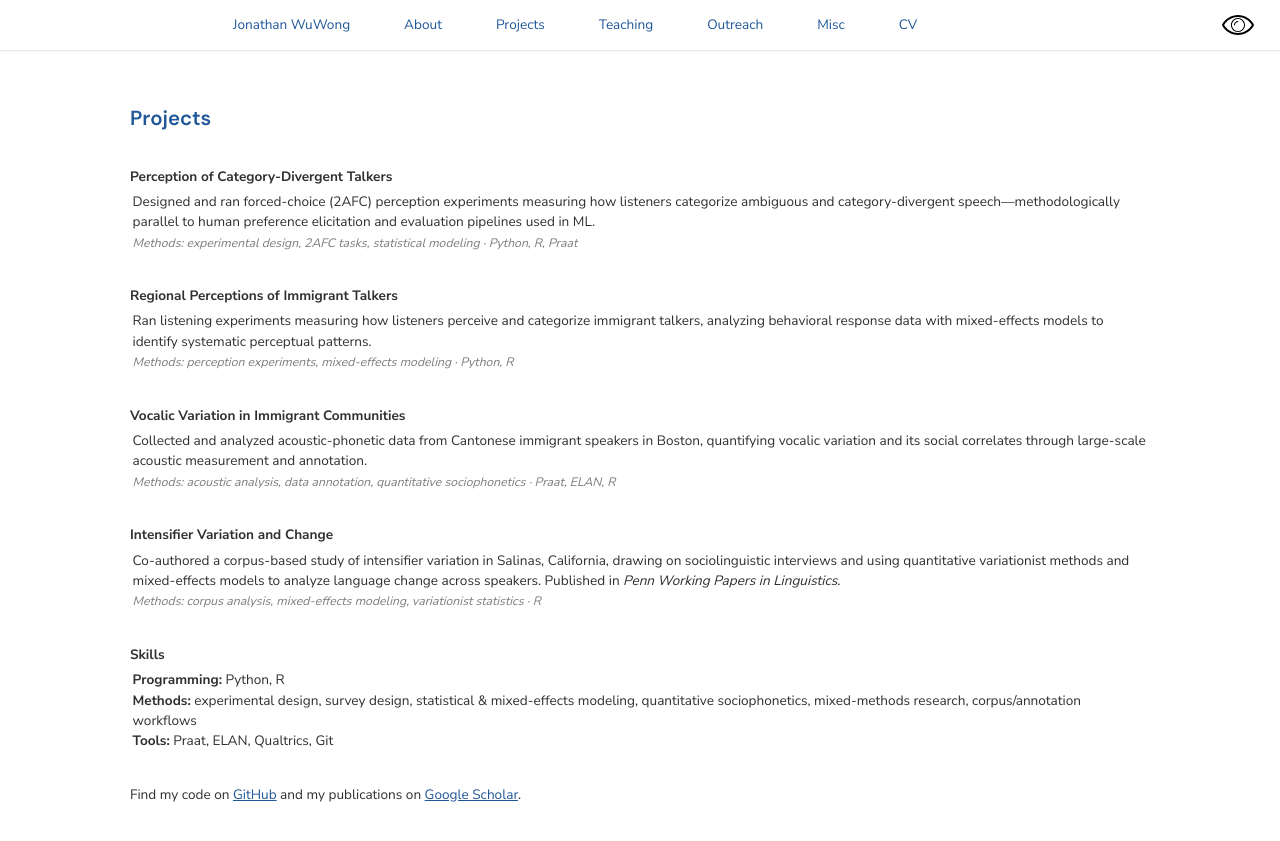
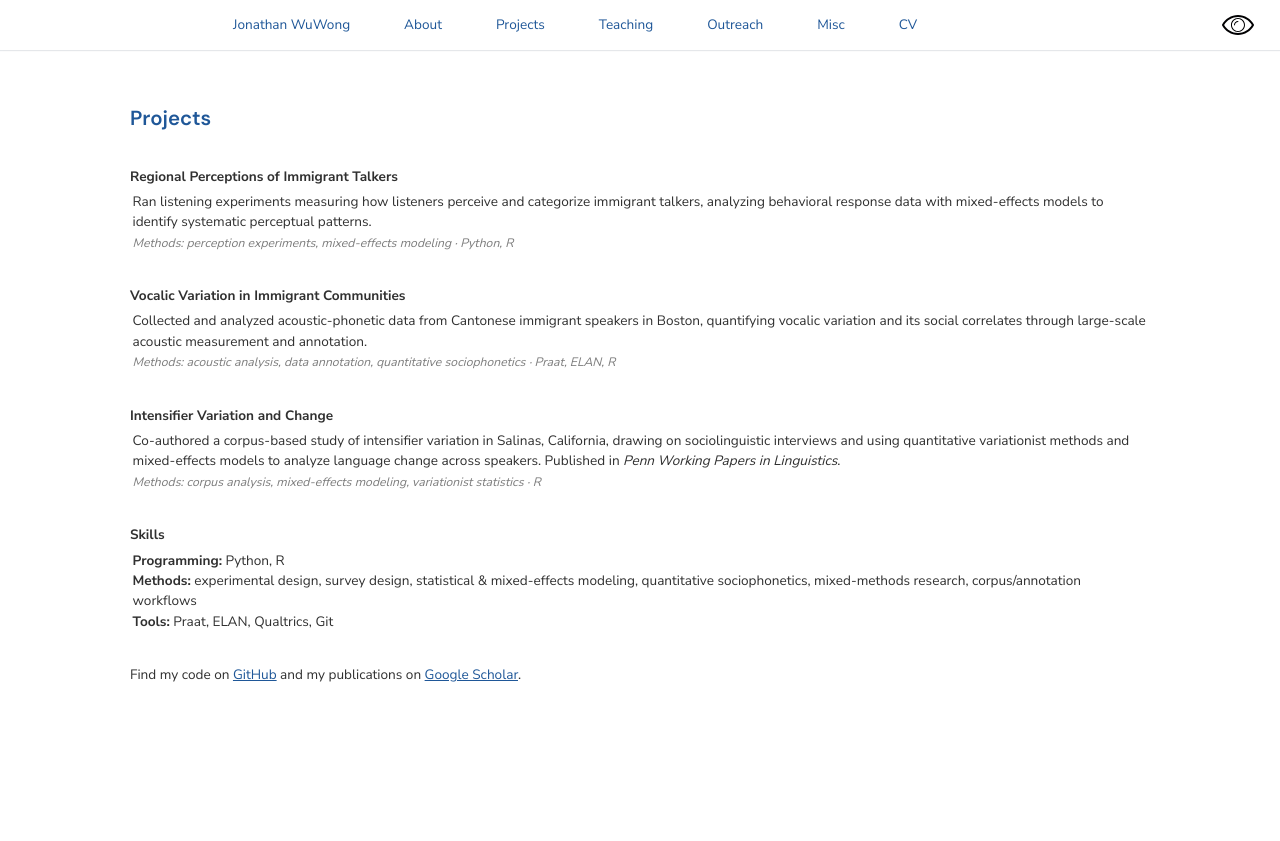
Before and after one commit to jwuwong/jwuwong.github.io, a Jekyll site: the page built from _pages/projects.html, in a window 1280 px wide. Shown: the top 841 px of the page. Built offline with Jekyll 4.4.1, drawn with Linux system fonts in a browser that asks for light colours; some web fonts are replaced.

Commit message:
corrected project page

```diff
--- a/_pages/projects.html
+++ b/_pages/projects.html
@@ -6,11 +6,6 @@ title: Projects
 
 <h2>Projects</h2>
 
-<h4 style="margin-bottom: -0.0rem; margin-top:1.75rem">Perception of Category-Divergent Talkers</h4>
-<div class="paperblock">
-Designed and ran forced-choice (2AFC) perception experiments measuring how listeners categorize ambiguous and category-divergent speech—methodologically parallel to human preference elicitation and evaluation pipelines used in ML.
-<br> <span class="journal">Methods: experimental design, 2AFC tasks, statistical modeling &middot; Python, R, Praat</span>
-</div>
 
 <h4 style="margin-bottom: -0.0rem; margin-top:1.75rem">Regional Perceptions of Immigrant Talkers</h4>
 <div class="paperblock">
```
